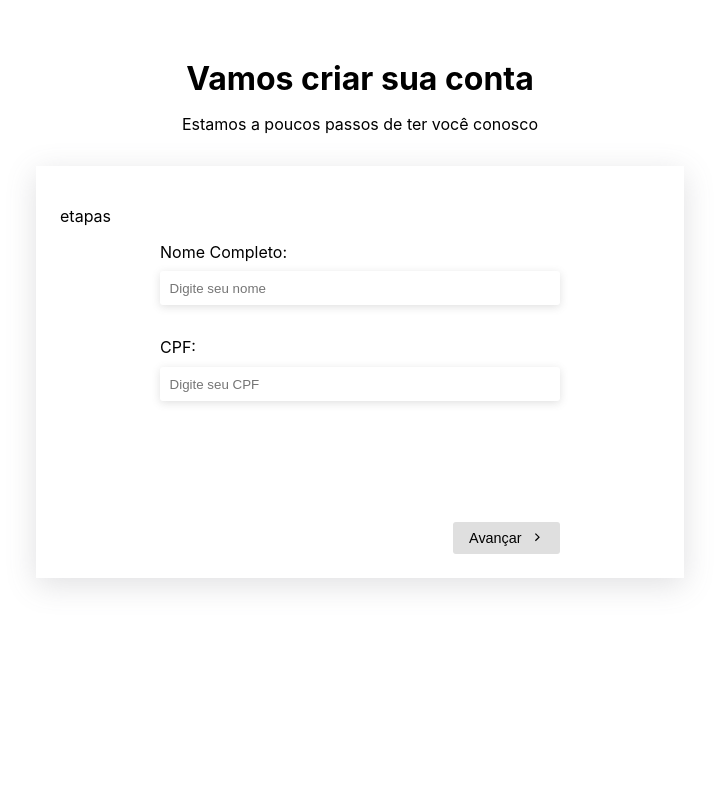
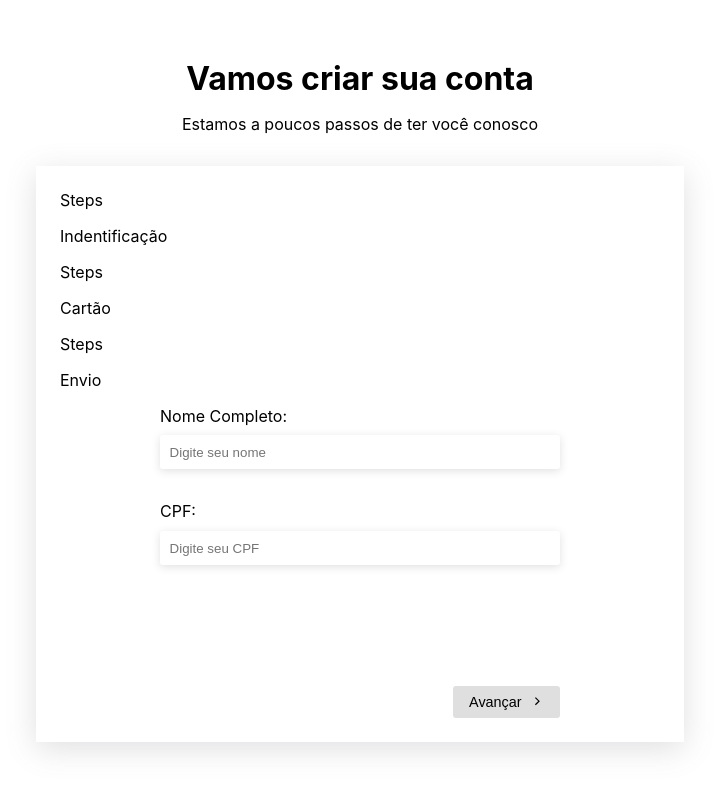
Before and after one commit to ICEI-PUC-Minas-PMV-ADS/pmv-ads-2023-2-e4-proj-infra-t6-puc-banking, a React (Create React App) app in the folder src/Web/puc-banking/: page / in a window 1280 px wide. Shown: the top 792 px of the page, without its empty margins (280-999 px from the left). Built offline with nearby package versions, Linux system fonts and the light colour scheme.

Commit message:
Iniciando processo de desenvolvimento do componente steps(mostrador de desenhos das etapas de cadastro).

```diff
--- /dev/null
+++ b/src/Web/puc-banking/src/Components/RegisterSteps.js
@@ -0,0 +1,28 @@
+import React from "react";
+import { AiOutLineUser, AioutLineStar } from "react-icons/ai";
+import { FiSend } from "react-icons/fi";
+import '../RegisterSteps.css'
+
+
+const RegisterSteps = ({currentStep}) => {
+    return (
+        <div className='steps'>Steps
+            <div className='step'>
+                <p>Indentificação</p>
+            </div>
+            <div className='steps'>Steps
+            <div className='step'>
+                <p>Cartão</p>
+            </div>
+        </div>
+        <div className='steps'>Steps
+            <div className='step'>
+                <p>Envio</p>
+            </div>
+        </div>
+        </div>
+
+
+    )
+};
+export default RegisterSteps;
--- a/src/Web/puc-banking/src/Pages/Register.js
+++ b/src/Web/puc-banking/src/Pages/Register.js
@@ -5,6 +5,7 @@ import { FiSend } from "react-icons/fi";
 import RegisterUserForm from '../Components/RegisterUserForm';
 import RegisterCardForm from '../Components/RegisterCardForm';
 import RegisterThanks from '../Components/RegisterThanksForm';
+import RegisterSteps from '../Components/RegisterSteps';
 import '../RegisterPage.css'
 
 //Hoks
@@ -13,7 +14,7 @@ import { useForm } from "../hooks/useForm";
 
 export default function RegisterPage() {
     const formComponents = [<RegisterUserForm />, <RegisterCardForm />, <RegisterThanks />]
-    const {currentStep, currentComponent, changeStep, isLastStep, isFirstSetp} = useForm(formComponents)
+    const { currentStep, currentComponent, changeStep, isLastStep, isFirstSetp } = useForm(formComponents)
 
     return (
         <div className='app'>
@@ -22,12 +23,12 @@ export default function RegisterPage() {
                 <p>Estamos a poucos passos de ter você conosco</p>
             </div>
             <div className='form-container'>
-                <p>etapas</p>
+                <RegisterSteps currentStep={currentStep} />
                 <form onSubmit={(e) => changeStep(currentStep + 1, e)}>
                     <div className='inputs-container'>{currentComponent}</div>
                     <div className='actions'>
                         {!isFirstSetp && (
-                            <button type='button' onClick={() => changeStep(currentStep -1)}>
+                            <button type='button' onClick={() => changeStep(currentStep - 1)}>
                                 <GrFormPrevious />
                                 <span>Voltar</span>
                             </button>
```
Also changed, not shown: src/Web/puc-banking/src/RegisterSteps.css (added). Lines whose indentation alone changed are shown as unchanged.
